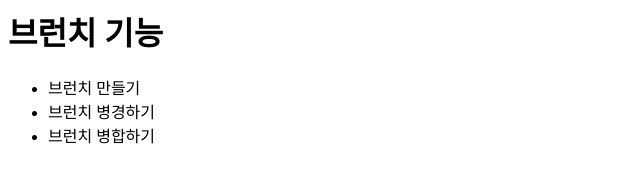
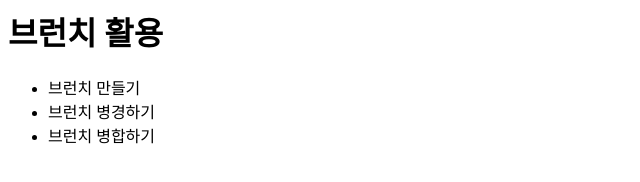
Before and after one commit to wdr9248/OSGEO_FOSS, a plain HTML site: page index.html in a window 1280 px wide. Shown: the full height of the page, 0-640 px from the left. Drawn offline with Linux system fonts and the light colour scheme.

Commit message:
Update index.html

```diff
--- a/index.html
+++ b/index.html
@@ -1,10 +1,10 @@
 <html>
 	<head>
-		<title>브런치</title>
+		<title>브런치란?</title>
 	</head>
 	<body>
 		<header>
-			<h1>브런치 기능</h1>
+			<h1>브런치 활용</h1>
 		</header>
 		<section>
 			<ul>
```
